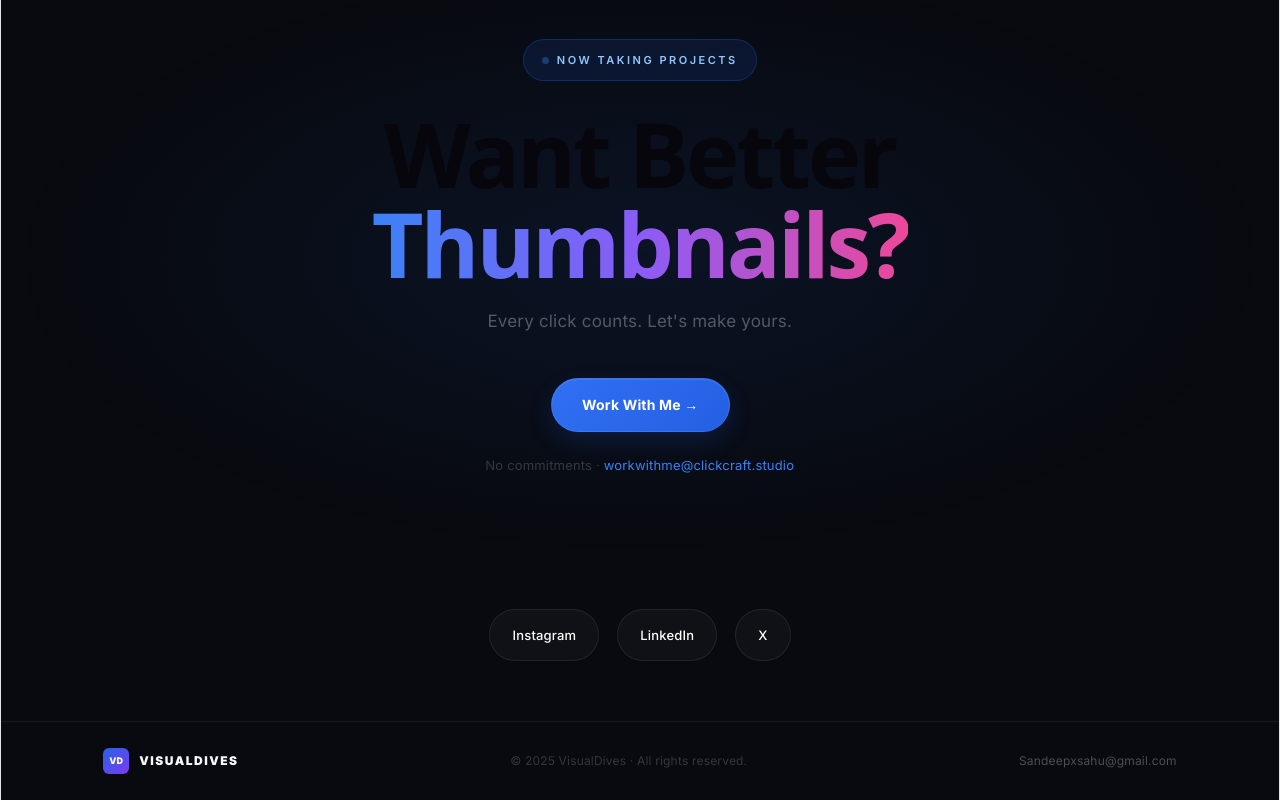
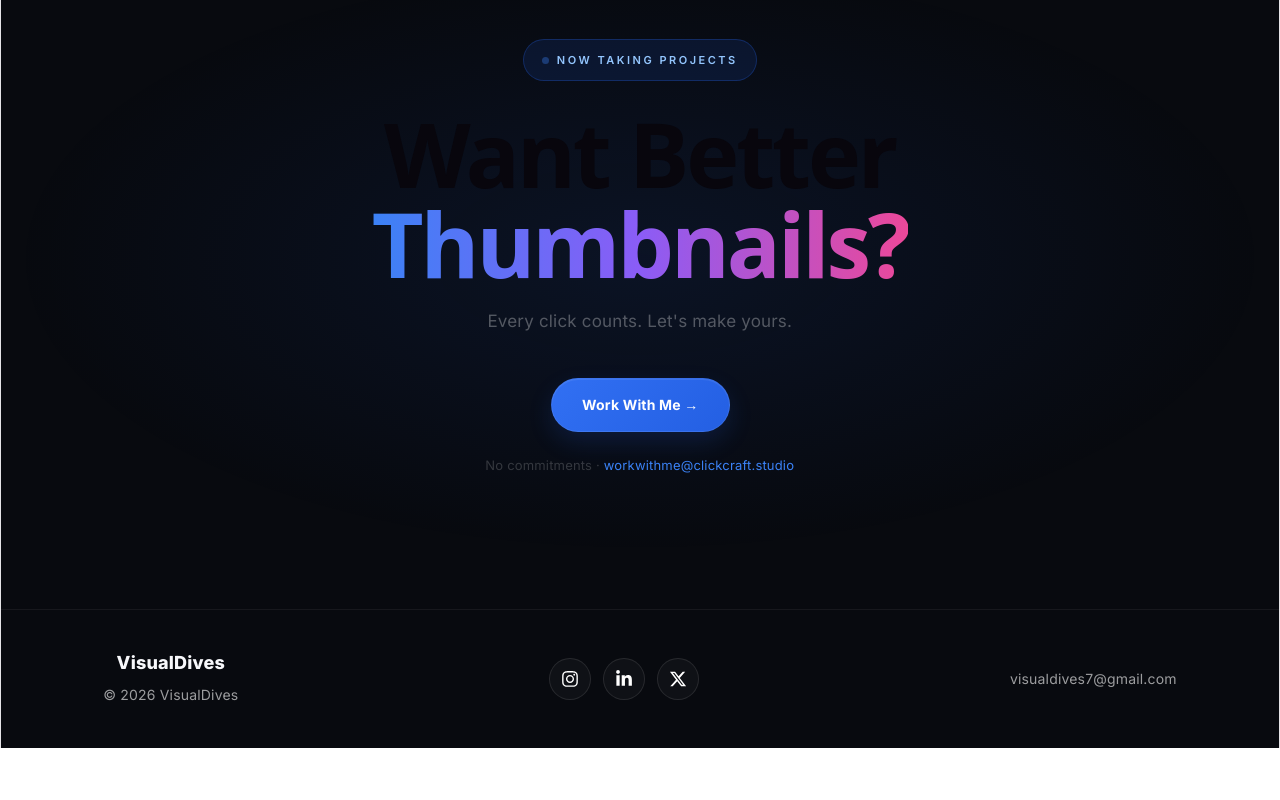
Before and after one commit to sandeepxsahu-cpu/My-portfolio-, a React (Vite) app: page / in a window 1280 px wide. Shown: the part 11101-11901 px from the top of the page. After the commit the page ends 11849 px from the top, so only its background shows below. Built offline with nearby package versions, Linux system fonts and the light colour scheme.

Commit message:
Custom scrollbar

```diff
--- a/src/App.jsx
+++ b/src/App.jsx
@@ -1,4 +1,5 @@
 import { useState, useRef, useEffect, useCallback } from "react";
+import { FaInstagram, FaLinkedinIn, FaXTwitter } from "react-icons/fa6";
 
 /* ─────────────────────────────
    GLOBAL DESIGN SYSTEM
@@ -1378,73 +1379,55 @@ export default function App() {
         <FAQ />
         <CTA />
 
-        <section
-          style={{
-            padding: "0 8% 60px",
-            display: "flex",
-            justifyContent: "center",
-            gap: 18,
-            flexWrap: "wrap",
-          }}
-        >
+        <footer style={{ padding: isMobile ? "32px 20px" : "40px 8%", borderTop: `1px solid ${theme.line}` }}>
+          <div style={{ display: "flex", justifyContent: "space-between", alignItems: "center", flexWrap: "wrap", gap: 20 }}>
+            <div>
+              <div style={{ fontWeight: 800, fontSize: 18, marginBottom: 6 }}>VisualDives</div>
+              <div style={{ color: "rgba(255,255,255,0.6)", fontSize: 14 }}>© 2026 VisualDives</div>
+            </div>
+
+            <div style={{ display: "flex", gap: 12 }}>
               {[
-            { label: "Instagram", url: "https://www.instagram.com/visualdives7/?hl=en" },
-            { label: "LinkedIn", url: "https://www.linkedin.com/in/design-by-san-%F0%9F%8E%A8-3a9b44320/" },
-            { label: "X", url: "https://x.com/VisualDives" },
-          ].map((item) => (
+                { icon: <FaInstagram size={18} />, link: "https://www.instagram.com/visualdives7/?hl=en" },
+                { icon: <FaLinkedinIn size={18} />, link: "https://www.linkedin.com/in/design-by-san-%F0%9F%8E%A8-3a9b44320/" },
+                { icon: <FaXTwitter size={18} />, link: "https://x.com/VisualDives" },
+              ].map((item, i) => (
                 <a
-              key={item.label}
-              href={item.url}
+                  key={i}
+                  href={item.link}
                   target="_blank"
                   rel="noreferrer"
                   style={{
+                    width: 42,
+                    height: 42,
+                    borderRadius: "50%",
+                    display: "flex",
+                    alignItems: "center",
+                    justifyContent: "center",
                     textDecoration: "none",
                     color: "#fff",
-                fontSize: 13,
-                fontWeight: 500,
-                padding: "12px 22px",
-                borderRadius: 999,
+                    border: "1px solid rgba(255,255,255,0.1)",
                     background: "rgba(255,255,255,0.03)",
-                border: "1px solid rgba(255,255,255,0.08)",
-                transition: "transform .35s cubic-bezier(.22,.61,.36,1), background .35s ease, box-shadow .35s ease",
+                    transition: "all .3s cubic-bezier(.22,.61,.36,1)",
                   }}
                   onMouseEnter={(e) => {
-                e.currentTarget.style.transform = "translateY(-3px)";
-                e.currentTarget.style.background = "rgba(37,99,235,0.12)";
-                e.currentTarget.style.boxShadow = "0 10px 25px rgba(37,99,235,0.18)";
+                    e.currentTarget.style.transform = "translateY(-2px)";
+                    e.currentTarget.style.borderColor = "rgba(37,99,235,0.5)";
+                    e.currentTarget.style.boxShadow = "0 8px 20px rgba(37,99,235,0.15)";
                   }}
                   onMouseLeave={(e) => {
                     e.currentTarget.style.transform = "translateY(0)";
-                e.currentTarget.style.background = "rgba(255,255,255,0.03)";
+                    e.currentTarget.style.borderColor = "rgba(255,255,255,0.1)";
                     e.currentTarget.style.boxShadow = "none";
                   }}
                 >
-              {item.label}
+                  {item.icon}
                 </a>
               ))}
-        </section>
+            </div>
 
-        <footer
-          style={{
-            borderTop: `1px solid ${theme.line}`,
-            padding: isMobile ? "24px 20px" : "26px 8%",
-            display: "flex",
-            justifyContent: "space-between",
-            alignItems: "center",
-            flexWrap: "wrap",
-            gap: 16,
-          }}
-        >
-          <div style={{ display: "flex", alignItems: "center", gap: 10 }}>
-            <div style={{ width: 26, height: 26, borderRadius: 6, background: "linear-gradient(135deg,#2563eb,#7c3aed)", display: "flex", alignItems: "center", justifyContent: "center", fontSize: 9, fontWeight: 900 }}>
-              VD
+            <div style={{ color: "rgba(255,255,255,0.6)", fontSize: 14 }}>visualdives7@gmail.com</div>
           </div>
-            <span style={{ fontWeight: 900, fontSize: 12, letterSpacing: 1.5, textTransform: "uppercase" }}>VisualDives</span>
-          </div>
-          <div style={{ color: "rgba(255,255,255,0.18)", fontSize: 12 }}>© 2025 VisualDives · All rights reserved.</div>
-          <a href="mailto:Sandeepxsahu@gmail.com" style={{ color: "rgba(255,255,255,0.28)", fontSize: 12, textDecoration: "none" }}>
-            Sandeepxsahu@gmail.com
-          </a>
         </footer>
       </div>
     </>
```
Lines whose indentation alone changed are shown as unchanged.
